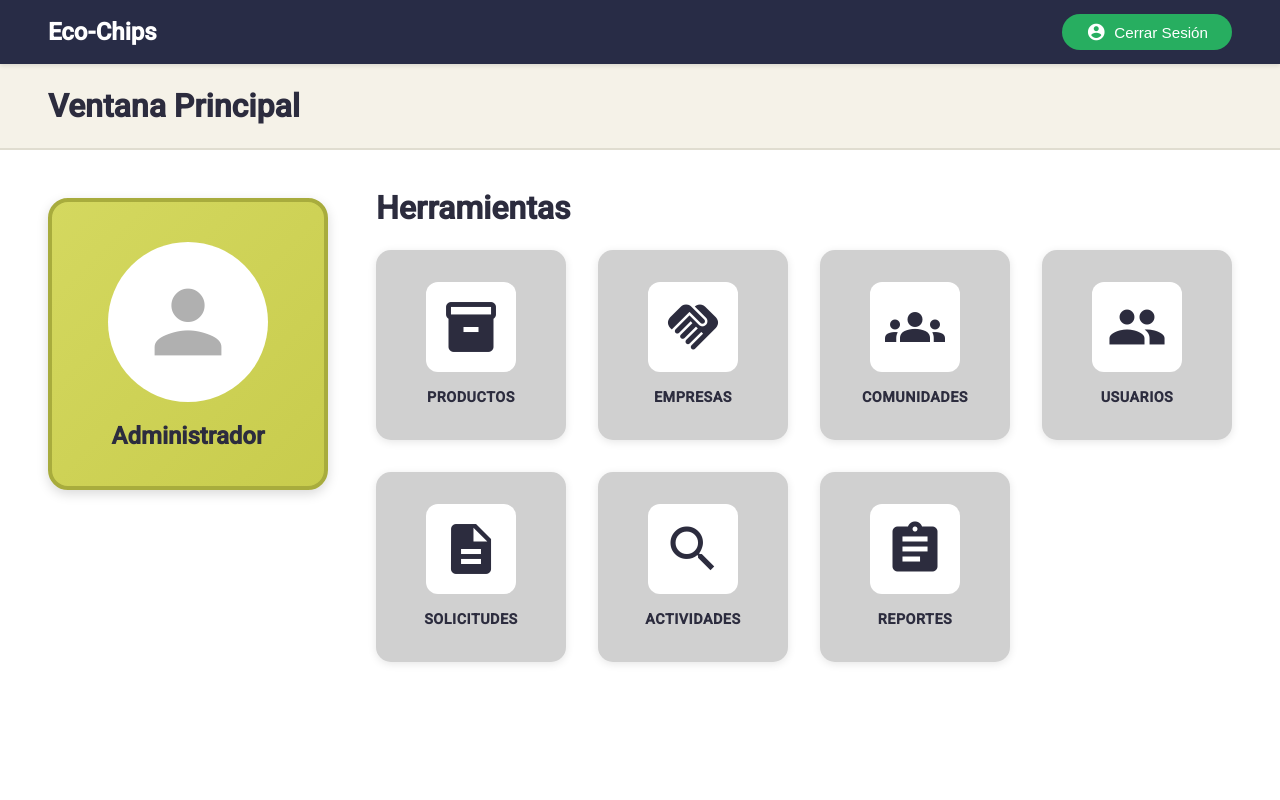
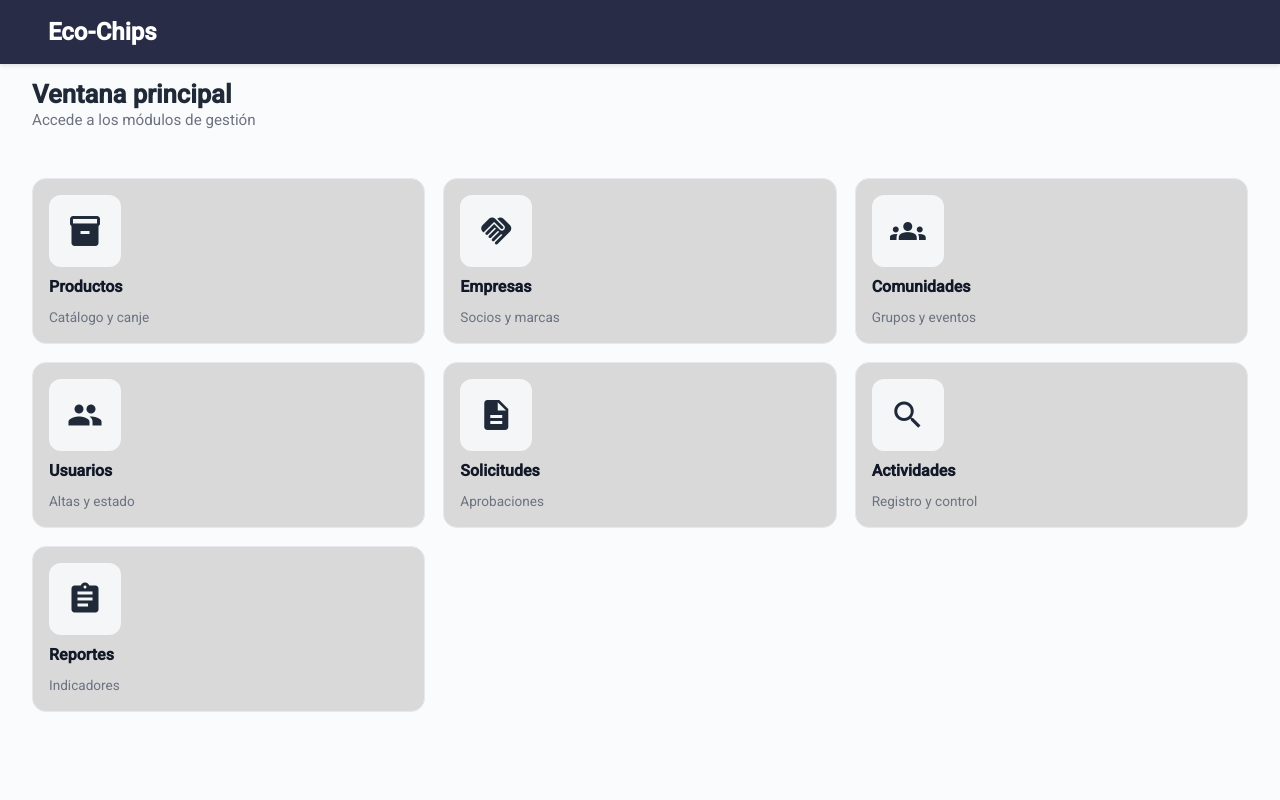
Before and after one commit to Santibu1/ArquiWeb-TF-Frontend-v2, an Angular app: page /admin in a window 1280 px wide. Shown: the top 800 px of the page. Built offline with nearby package versions, Linux system fonts and the light colour scheme.

Commit message:
CAMBIO DE DISEÑO DE MENU ADMIN Y QUITAR BOTON DE CERRAR SESION EN LA PANTALLA LOGIN

```diff
--- a/src/app/componente/administrador/menu-administrador/menu-administrador.css
+++ b/src/app/componente/administrador/menu-administrador/menu-administrador.css
@@ -1,194 +1,72 @@
-/* Contenedor Principal */
-.admin-dashboard {
-    background-color: #FFFFFF;
-    min-height: calc(100vh - 64px);
-    padding: 0;
+.admin-shell{
+    min-height: calc(100vh - 64px); /* respeta el header global */
+    background: #fafbfc;
+    padding: 20px 32px 24px ;
+    color: #1f2937;
 }
 
-/* Header Superior */
-.dashboard-header {
-    background-color: #f5f2e8;
-    padding: 2rem 48px; /* Cambiado de 2rem 3rem a 2rem 48px para consistencia */
-    border-bottom: 2px solid #e0ddd0;
+.page-intro{
+    max-width: 1280px;
+    margin: 0 auto 12px;
+}
+.page-title{
+    margin: 0;
+    font-weight: 700;
+    font-size: 1.6rem;
+}
+.page-subtitle{
+    margin: 6px 0 0;
+    color: #6b7280;
+    font-size: .95rem;
 }
 
-.header-title {
-    font-size: 2rem;
-    font-weight: 600;
-    color: #2c2c3e;
-    margin: 0;
+.tools-grid{
+    max-width: 1280px;
+    margin: 48px auto 0; /* antes: 0 auto; agrega 24px arriba */
+    display: grid;
+    grid-template-columns: repeat(3, minmax(0,1fr));
+    gap: 18px;
 }
 
-/* Contenido Principal */
-.dashboard-content {
-    display: flex;
-    gap: 3rem;
-    padding: 48px; /* Cambiado de 3rem a 48px para consistencia */
-    max-width: 1400px;
-    margin: 0 auto;
+.tool-card{
+    display: grid;
+    grid-template-rows: 72px auto auto;
+    gap: 10px;
+    padding: 16px;
+    text-decoration: none;
+    background: #D9D9D9;
+    border: 1px solid #e6e8eb;
+    border-radius: 14px;
+    color: #111827;
+    transition: box-shadow .2s ease, transform .06s ease, border-color .2s ease;
+    outline: none;
 }
-/* Sección del Perfil (Izquierda) */
-.admin-profile-section {
-    flex: 0 0 280px;
+.tool-card:hover{
+    transform: translateY(-2px);
+    border-color: #d9dde2;
+    box-shadow: 0 10px 24px rgba(17,24,39,.06);
+}
+.tool-card:focus-visible{
+    box-shadow: 0 0 0 3px rgba(234,179,8,.35);
+    border-color: #eab308;
 }
 
-.profile-card {
-    background: linear-gradient(135deg, #d4d85f 0%, #c8cc4d 100%);
-    border: 4px solid #a8ac3d;
-    border-radius: 20px;
-    padding: 2.5rem 2rem;
-    text-align: center;
-    box-shadow: 0 4px 12px rgba(0, 0, 0, 0.15);
+.tool-icon{
+    width: 72px; height: 72px;
+    border-radius: 12px;
+    background: #f4f6f8;
+    display: inline-flex; align-items: center; justify-content: center;
+    color: #1f2937;
 }
+.tool-icon mat-icon{ width:36px; height:36px; font-size:36px; }
 
-.profile-avatar {
-    width: 160px;
-    height: 160px;
-    margin: 0 auto 1.5rem;
-    background-color: white;
-    border-radius: 50%;
-    display: flex;
-    align-items: center;
-    justify-content: center;
-    overflow: hidden;
-}
-
-.profile-avatar mat-icon {
-    font-size: 100px;
-    width: 100px;
-    height: 100px;
-    color: #b0b0b0;
-}
-
-.profile-name {
-    font-size: 1.5rem;
-    font-weight: 700;
-    color: #2c2c3e;
-    margin: 0;
-}
-
-/* Sección de Herramientas (Derecha) */
-.tools-section {
-    flex: 1;
-}
-
-.section-title {
-    font-size: 2rem;
-    font-weight: 700;
-    color: #2c2c3e;
-    margin: 0 0 2rem 0;
-}
-
-/* Grid de Herramientas */
-.tools-grid {
-    display: grid;
-    grid-template-columns: repeat(4, 1fr);
-    gap: 2rem;
-}
-
-/* Cada Item de Herramienta */
-.tool-item {
-    background-color: #d0d0d0;
-    border-radius: 15px;
-    padding: 2rem 1.5rem;
-    text-align: center;
-    text-decoration: none;
-    color: #2c2c3e;
-    transition: all 0.3s ease;
-    display: flex;
-    flex-direction: column;
-    align-items: center;
-    gap: 1rem;
-    box-shadow: 0 2px 8px rgba(0, 0, 0, 0.1);
-    cursor: pointer;
-}
-
-.tool-item:hover {
-    background-color: #b8b8b8;
-    transform: translateY(-4px);
-    box-shadow: 0 6px 16px rgba(0, 0, 0, 0.2);
-}
-
-.tool-icon {
-    width: 90px;
-    height: 90px;
-    display: flex;
-    align-items: center;
-    justify-content: center;
-    background-color: white;
-    border-radius: 12px;
-}
-
-.tool-icon mat-icon {
-    font-size: 60px;
-    width: 60px;
-    height: 60px;
-    color: #2c2c3e;
-}
-
-.tool-label {
-    font-size: 0.9rem;
-    font-weight: 700;
-    text-transform: uppercase;
-    letter-spacing: 0.5px;
-    color: #2c2c3e;
-}
+.tool-title{ font-weight: 700; font-size: 1rem; }
+.tool-desc{ font-size: .85rem; color: #6b7280; }
 
 /* Responsive */
-@media (max-width: 1200px) {
-    .tools-grid {
-        grid-template-columns: repeat(3, 1fr);
-    }
+@media (max-width: 1200px){ .tools-grid{ grid-template-columns: repeat(3, minmax(0,1fr)); } }
+@media (max-width: 900px){
+    .admin-shell{ padding: 24px; }
+    .tools-grid{ grid-template-columns: repeat(2, minmax(0,1fr)); }
 }
-
-@media (max-width: 1024px) {
-    .dashboard-content {
-        flex-direction: column;
-        align-items: center;
-    }
-
-    .admin-profile-section {
-        flex: 0 0 auto;
-    }
-
-    .tools-section {
-        width: 100%;
-    }
-
-    .tools-grid {
-        grid-template-columns: repeat(4, 1fr);
-    }
-}
-
-@media (max-width: 768px) {
-    .tools-grid {
-        grid-template-columns: repeat(2, 1fr);
-        gap: 1.5rem;
-    }
-
-    .tool-item {
-        padding: 1.5rem 1rem;
-    }
-
-    .tool-icon {
-        width: 70px;
-        height: 70px;
-    }
-
-    .tool-icon mat-icon {
-        font-size: 45px;
-        width: 45px;
-        height: 45px;
-    }
-
-    .dashboard-content {
-        padding: 2rem 1.5rem;
-    }
-}
-
-@media (max-width: 480px) {
-    .tools-grid {
-        grid-template-columns: repeat(2, 1fr);
-        gap: 1rem;
-    }
-}
+@media (max-width: 520px){ .tools-grid{ grid-template-columns: 1fr; } }
--- a/src/app/componente/administrador/menu-administrador/menu-administrador.html
+++ b/src/app/componente/administrador/menu-administrador/menu-administrador.html
@@ -1,71 +1,54 @@
-<!-- Solo mostrar el contenedor completo cuando estamos en /admin -->
-<div class="admin-dashboard" *ngIf="mostrarDashboard">
-    <!-- Header con título -->
-    <div class="dashboard-header">
-        <h1 class="header-title">Ventana Principal</h1>
+<!-- menu-administrador.html -->
+<div class="admin-shell" *ngIf="mostrarDashboard">
+    <div class="page-intro">
+        <h1 class="page-title">Ventana principal</h1>
+        <p class="page-subtitle">Accede a los módulos de gestión</p>
     </div>
 
-    <div class="dashboard-content">
-        <!-- Sección del Perfil (Izquierda) -->
-        <div class="admin-profile-section">
-            <div class="profile-card">
-                <div class="profile-avatar">
-                    <mat-icon>person</mat-icon>
-                </div>
-                <h2 class="profile-name">Administrador</h2>
-            </div>
-        </div>
+    <nav class="tools-grid" aria-label="Módulos de administración" role="navigation">
+        <a class="tool-card" [routerLink]="'/admin/productos'" aria-label="Productos">
+            <span class="tool-icon" aria-hidden="true"><mat-icon>inventory_2</mat-icon></span>
+            <span class="tool-title">Productos</span>
+            <span class="tool-desc">Catálogo y canje</span>
+        </a>
 
-        <!-- Sección de Herramientas (Derecha) -->
-        <div class="tools-section">
-            <h2 class="section-title">Herramientas</h2>
-            <div class="tools-grid">
-                <a [routerLink]="'/admin/productos'" class="tool-item">
-                    <div class="tool-icon">
-                        <mat-icon>inventory_2</mat-icon>
-                    </div>
-                    <span class="tool-label">PRODUCTOS</span>
-                </a>
-                <a [routerLink]="'/admin/empresas'" class="tool-item">
-                    <div class="tool-icon">
-                        <mat-icon>handshake</mat-icon>
-                    </div>
-                    <span class="tool-label">EMPRESAS</span>
-                </a>
-                <a [routerLink]="'/admin/comunidades'" class="tool-item">
-                    <div class="tool-icon">
-                        <mat-icon>groups</mat-icon>
-                    </div>
-                    <span class="tool-label">COMUNIDADES</span>
-                </a>
-                <a [routerLink]="'/admin/usuarios'" class="tool-item">
-                    <div class="tool-icon">
-                        <mat-icon>group</mat-icon>
-                    </div>
-                    <span class="tool-label">USUARIOS</span>
-                </a>
-                <a [routerLink]="'/admin/solicitudes'" class="tool-item">
-                    <div class="tool-icon">
-                        <mat-icon>description</mat-icon>
-                    </div>
-                    <span class="tool-label">SOLICITUDES</span>
-                </a>
-                <a [routerLink]="'/admin/actividades'" class="tool-item">
-                    <div class="tool-icon">
-                        <mat-icon>search</mat-icon>
-                    </div>
-                    <span class="tool-label">ACTIVIDADES</span>
-                </a>
-                <a [routerLink]="'/admin/reportes'" class="tool-item">
-                    <div class="tool-icon">
-                        <mat-icon>assignment</mat-icon>
-                    </div>
-                    <span class="tool-label">REPORTES</span>
-                </a>
-            </div>
-        </div>
-    </div>
+        <a class="tool-card" [routerLink]="'/admin/empresas'" aria-label="Empresas">
+            <span class="tool-icon" aria-hidden="true"><mat-icon>handshake</mat-icon></span>
+            <span class="tool-title">Empresas</span>
+            <span class="tool-desc">Socios y marcas</span>
+        </a>
+
+        <a class="tool-card" [routerLink]="'/admin/comunidades'" aria-label="Comunidades">
+            <span class="tool-icon" aria-hidden="true"><mat-icon>groups</mat-icon></span>
+            <span class="tool-title">Comunidades</span>
+            <span class="tool-desc">Grupos y eventos</span>
+        </a>
+
+        <a class="tool-card" [routerLink]="'/admin/usuarios'" aria-label="Usuarios">
+            <span class="tool-icon" aria-hidden="true"><mat-icon>group</mat-icon></span>
+            <span class="tool-title">Usuarios</span>
+            <span class="tool-desc">Altas y estado</span>
+        </a>
+
+        <a class="tool-card" [routerLink]="'/admin/solicitudes'" aria-label="Solicitudes">
+            <span class="tool-icon" aria-hidden="true"><mat-icon>description</mat-icon></span>
+            <span class="tool-title">Solicitudes</span>
+            <span class="tool-desc">Aprobaciones</span>
+        </a>
+
+        <a class="tool-card" [routerLink]="'/admin/actividades'" aria-label="Actividades">
+            <span class="tool-icon" aria-hidden="true"><mat-icon>search</mat-icon></span>
+            <span class="tool-title">Actividades</span>
+            <span class="tool-desc">Registro y control</span>
+        </a>
+
+        <a class="tool-card" [routerLink]="'/admin/reportes'" aria-label="Reportes">
+            <span class="tool-icon" aria-hidden="true"><mat-icon>assignment</mat-icon></span>
+            <span class="tool-title">Reportes</span>
+            <span class="tool-desc">Indicadores</span>
+        </a>
+    </nav>
 </div>
 
-<!-- El outlet siempre se renderiza -->
+<!-- El outlet siempre se renderiza (fuera del condicional) -->
 <router-outlet></router-outlet>
--- a/src/app/componente/administrador/menu-administrador/menu-administrador.ts
+++ b/src/app/componente/administrador/menu-administrador/menu-administrador.ts
@@ -9,7 +9,7 @@ import {MatIconModule} from "@angular/material/icon";
   imports: [CommonModule,
       RouterLink,
       RouterModule,
-      RouterLinkActive,MatIconModule],
+      MatIconModule],
   templateUrl: './menu-administrador.html',
   styleUrl: './menu-administrador.css',
 })
@@ -22,7 +22,7 @@ export class MenuAdministrador {
             filter(event => event instanceof NavigationEnd)
         ).subscribe((event: NavigationEnd) => {
             // Mostrar dashboard solo cuando estamos exactamente en /admin
-            this.mostrarDashboard = event.url === '/admin' || event.url === '/admin/';
+            this.mostrarDashboard = event.url === '/admin' || event.urlAfterRedirects  === '/admin/';
         });
     }
 }
--- a/src/app/componente/navbar/navbar.html
+++ b/src/app/componente/navbar/navbar.html
@@ -36,11 +36,14 @@
         <span class="spacer"></span>
 
         <!-- Botón de cerrar sesión -->
+        <!-- AQUÍ ESTÁ LA MAGIA: Muestra esto SÓLO si estaLogueado() es true -->
+        @if (estaLogueado()) {
             <div class="navbar-actions">
                 <button class="logout-button" [routerLink]="['/login']">
                     <mat-icon>account_circle</mat-icon>
                     <span>Cerrar Sesión</span>
                 </button>
             </div>
+        }
     </div>
 </nav>
```
Also changed, not shown: src/app/componente/navbar/navbar.ts (+7 -0 lines). Lines whose indentation alone changed are shown as unchanged.
